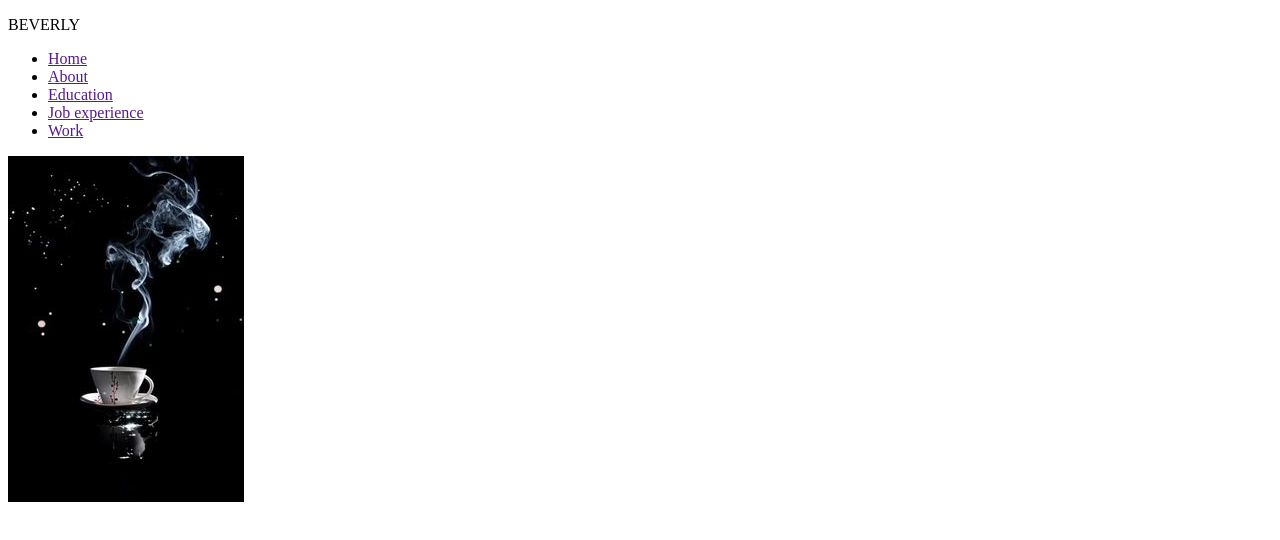
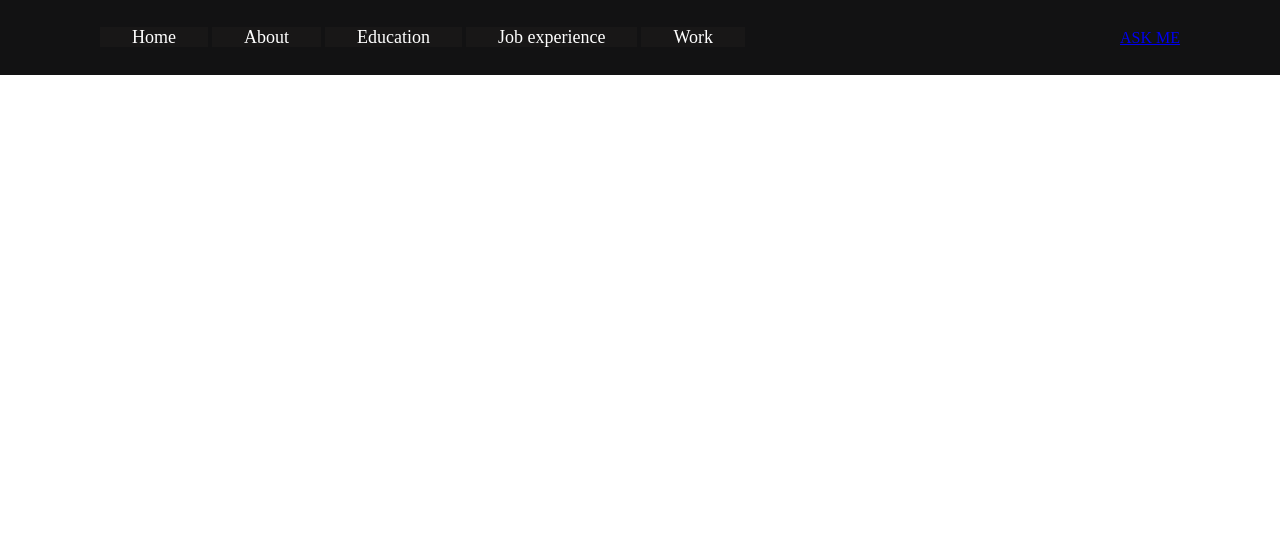
Before and after one commit to Beverlyfiona12/Beverlyfiona12.github.io, a plain HTML site: page index.html in a window 1280 px wide. Drawn offline with Linux system fonts and the light colour scheme.

Commit message:
Did CSS for my navbar

```diff
--- a/index.html
+++ b/index.html
@@ -8,12 +8,8 @@
     <link rel="stylesheet" href="style.css">
 </head>
 <body>
+    <div class="image">
     <nav>
-<div class="logo">
-    <p>BEVERLY</p>
-
-
-</div>
             <ul>
                 <li><a href="">Home</a></li>
                 <li><a href="">About</a></li>
@@ -21,11 +17,9 @@
                 <li><a href="">Job experience</a></li>
                 <li><a href="">Work</a></li>
             </ul>
+           <a href="#"class="btn">ASK ME</a>
 
      </nav>
-    <div class="image">
-        <img src="images/beauty.jpg">
-
     </div>
 
 </body>
--- a/style.css
+++ b/style.css
@@ -0,0 +1,46 @@
+*{
+    padding: 0px;
+    margin: 0px;
+    box-sizing: border-box;
+
+
+}
+
+nav{
+    width: 100%;
+    height: 75px;
+    background-color: rgb(18, 18, 19);
+    line-height: 75px;
+    padding: 0px 100px;
+    position: fixed;
+    z-index: 1;
+    display: flex;
+    justify-content: space-between;
+}
+
+nav ul
+{
+    float: right;
+}
+nav ul li
+{
+    display: inline-block;
+    list-style: none;
+}
+nav ul li a
+{
+    text-decoration: none;
+    font-size: 18px;
+    color: white;
+    padding: 0px 32px;
+    background: rgb(24, 23, 23);
+    transition: 3s;
+}
+/* div.image
+{
+    width: 100%;
+    height: vh;
+    background: url(./images/beauty.jpg);
+    background-size: cover;
+
+} */
```
Lines whose indentation alone changed are shown as unchanged.
